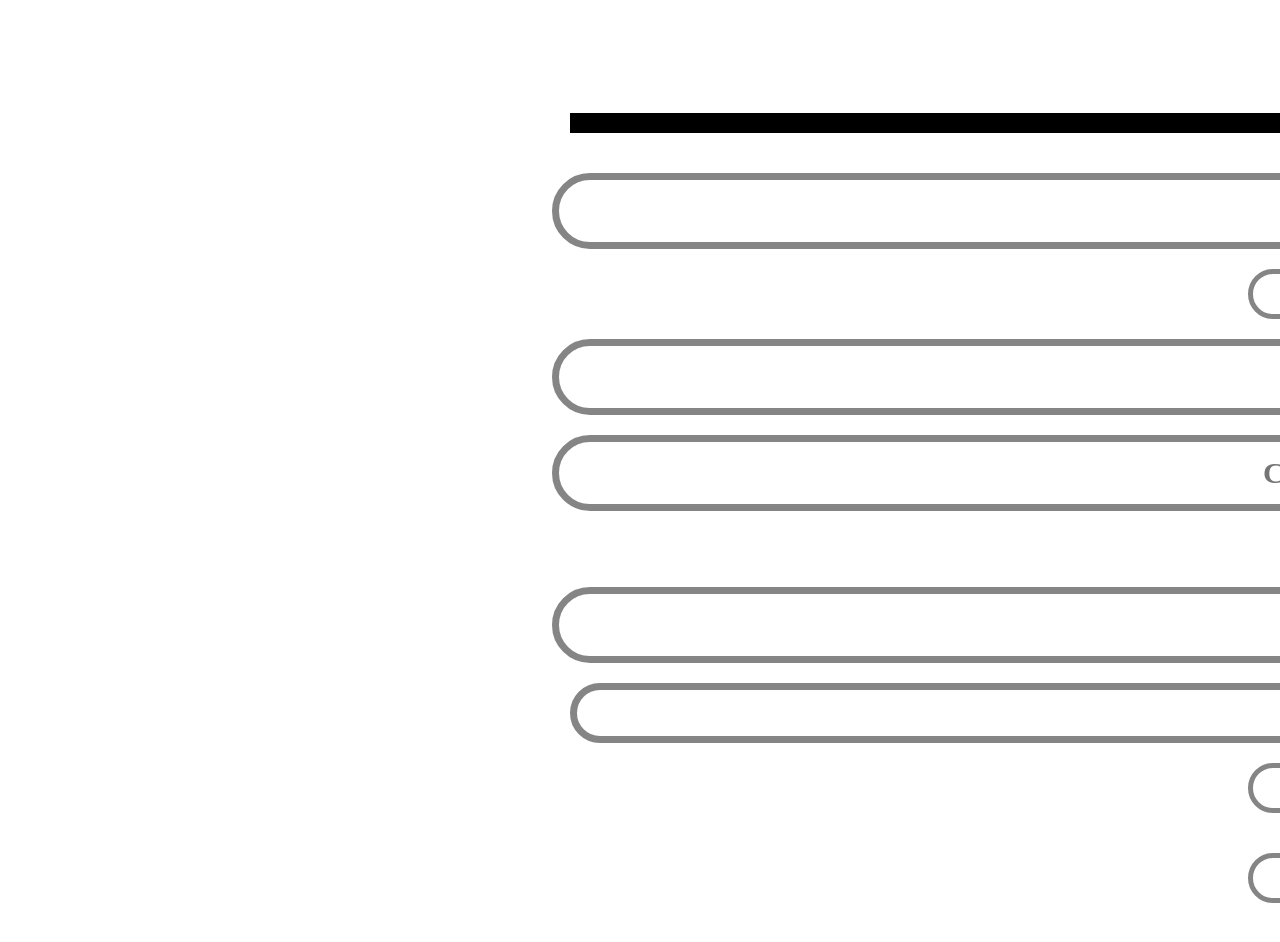
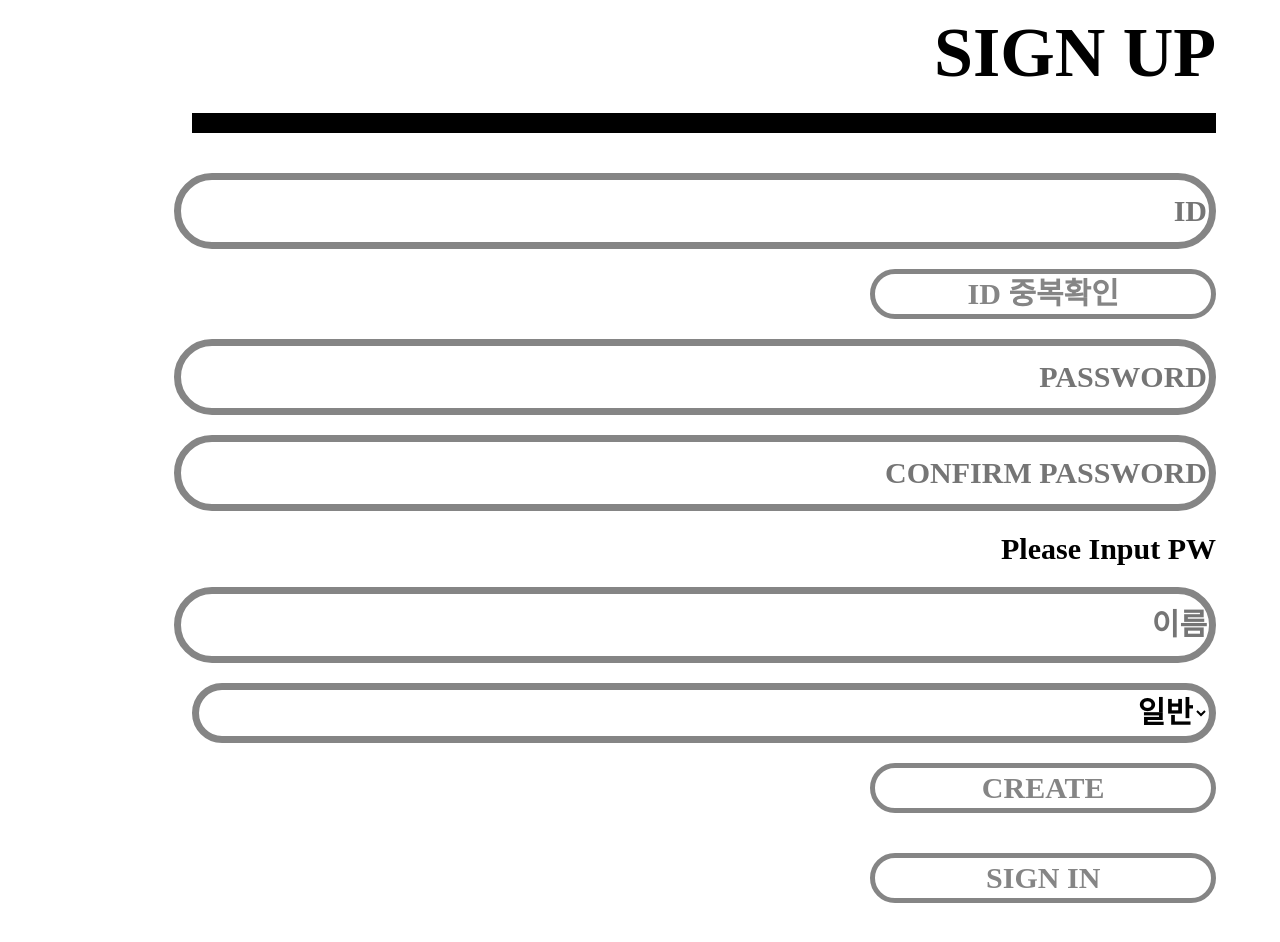
Before and after one commit to jyoo0515/DB_Project, a React (Create React App) app in the folder client/: page /register in a window 1280 px wide. Built offline with nearby package versions, Linux system fonts and the light colour scheme; no server answers.

Commit message:
암튼 그래서 더 전체화면일땐 더 못생겨지고 줄이면  더 잘생겨짐

```diff
--- a/client/src/components/views/LoginPage/LoginPage.jsx
+++ b/client/src/components/views/LoginPage/LoginPage.jsx
@@ -40,8 +40,6 @@ export const LoginPage = () => {
   };
 
   return (
-    <ThemeProvider theme={theme}>
-      <Container component="main" maxWidth="xs">
     <div className="login_box">
       <div className="login_logo">PRETALK</div>
       <div className="login_bar"></div>
@@ -70,7 +68,5 @@ export const LoginPage = () => {
         <button className="login_button">SIGN UP</button>
       </Link>
     </div>
-      </Container>
-    </ThemeProvider>
   );
 };
--- a/client/src/components/views/RegisterPage/RegisterPage.jsx
+++ b/client/src/components/views/RegisterPage/RegisterPage.jsx
@@ -84,8 +84,6 @@ export const RegisterPage = (history) => {
   };
 
   return (
-    <ThemeProvider theme={theme}>
-      <Container component="main" maxWidth="xs">
     <div className="login_box">
       <div className="login_logo">SIGN UP</div>
       <div className="login_bar"></div>
@@ -146,7 +144,5 @@ export const RegisterPage = (history) => {
         <button className="login_button">SIGN IN</button>
       </Link>
     </div>
-      </Container>
-    </ThemeProvider>
   );
 };
```
Lines whose indentation alone changed are shown as unchanged.
